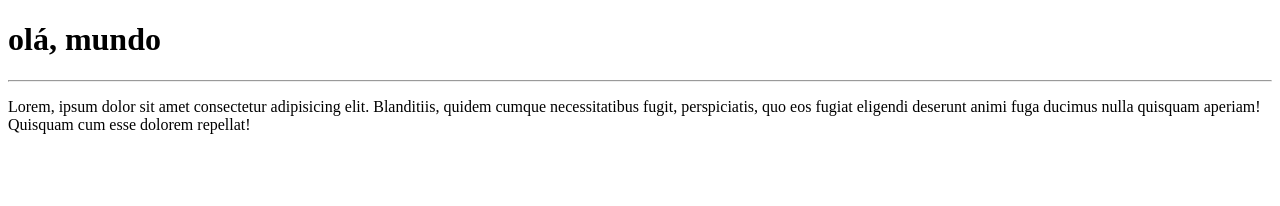
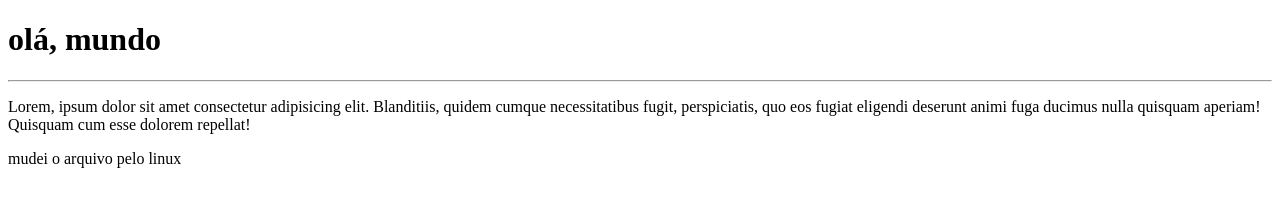
Before and after one commit to marquinhoft38/primeiro-projeto, a plain HTML site: page index.html in a window 1280 px wide. Drawn offline with Linux system fonts and the light colour scheme.

Commit message:
mudei o arquivo pelo linux

```diff
--- a/index.html
+++ b/index.html
@@ -14,6 +14,11 @@
      perspiciatis, quo eos fugiat eligendi deserunt animi fuga ducimus nulla quisquam aperiam! Quisquam cum
      esse dolorem repellat!</p>
 
+     <p>
+
+        mudei o arquivo pelo linux
+     </p>
+
 
 
 </body>
```
